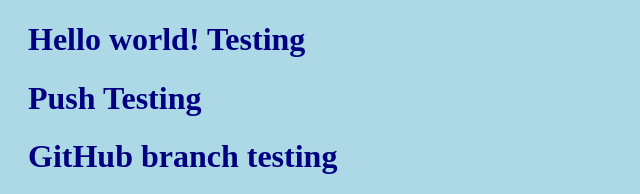
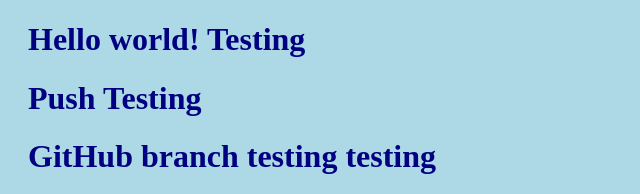
Before and after one commit to wyd119/hello-world, a plain HTML site: page index.html in a window 1280 px wide. Shown: the top 194 px of the page, without its empty margins (0-640 px from the left). Drawn offline with Linux system fonts and the light colour scheme.

Commit message:
Update index.html

```diff
--- a/index.html
+++ b/index.html
@@ -8,7 +8,7 @@
 
 <h1>Hello world! Testing</h1>
 <h1>Push Testing</h1>
-<h1>GitHub branch testing</h1>
+<h1>GitHub branch testing testing</h1>
 <div><img src="img_hello_world.jpg" alt="Hello World from Space" style="width:100%;max-width:960px"></div>
 <p>This is the first file in my new Git Repo.</p>
 <p>This line is here to show how merging works.</p>
```
